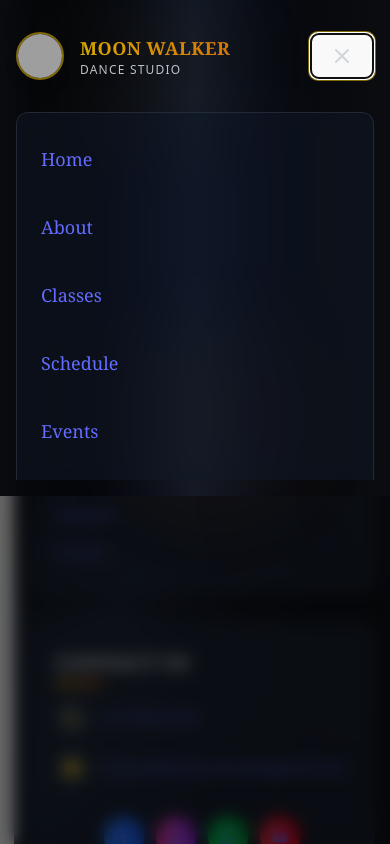
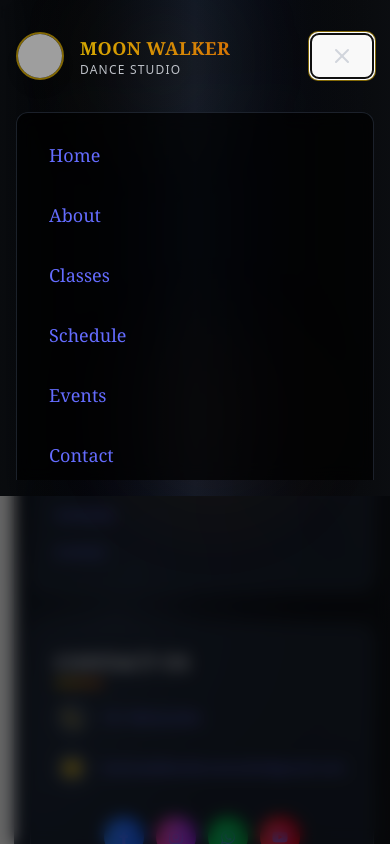
Before and after one commit to yaswanthrayi/2nd-client, a React (Vite) app: page / in a window 390 px wide. Both pictures are taken after a click on the button "Toggle navigation menu". Built offline with nearby package versions, Linux system fonts and the light colour scheme; grey boxes are pictures that could not be loaded.

Commit message:
header change

```diff
--- a/src/components/Header.jsx
+++ b/src/components/Header.jsx
@@ -114,13 +114,13 @@ const Header = () => {
               isMenuOpen ? 'max-h-96 opacity-100' : 'max-h-0 opacity-0'
             }`}
           >
-            <div className="py-4 space-y-2 bg-gray-900/50 backdrop-blur-sm rounded-xl mt-4 border border-gray-700/50">
+            <div className="py-4 space-y-2 bg-black/70 backdrop-blur-sm rounded-xl mt-4 border border-gray-700/50 px-4">
               {navItems.map((item, index) => (
                 <a
                   key={item.name}
                   href={item.href}
                   onClick={() => setIsMenuOpen(false)}
-                  className={`group flex items-center px-6 py-4 rounded-lg text-gray-300 hover:text-white hover:bg-gray-800/50 transition-all duration-300 transform hover:translate-x-2 hover:scale-105 relative overflow-hidden ${
+                  className={`group flex items-center px-4 py-3 rounded-lg text-gray-300 hover:text-yellow-300 hover:bg-gray-800/60 transition-all duration-300 transform hover:translate-x-2 hover:scale-105 relative overflow-hidden ${
                     isMenuOpen ? 'animate-slide-in-mobile' : ''
                   }`}
                   style={{
@@ -130,7 +130,7 @@ const Header = () => {
                   }}
                 >
                   <div className="absolute left-0 top-0 w-1 h-0 bg-gradient-to-b from-yellow-400 to-orange-400 group-hover:h-full transition-all duration-300"></div>
-                  <span className="font-serif text-lg font-medium relative z-10 group-hover:text-yellow-300 transition-colors duration-300">
+                  <span className="font-serif text-lg font-medium relative z-10">
                     {item.name}
                   </span>
                   <div className="absolute inset-0 bg-gradient-to-r from-yellow-400/5 to-orange-400/5 opacity-0 group-hover:opacity-100 transition-opacity duration-300"></div>
```
